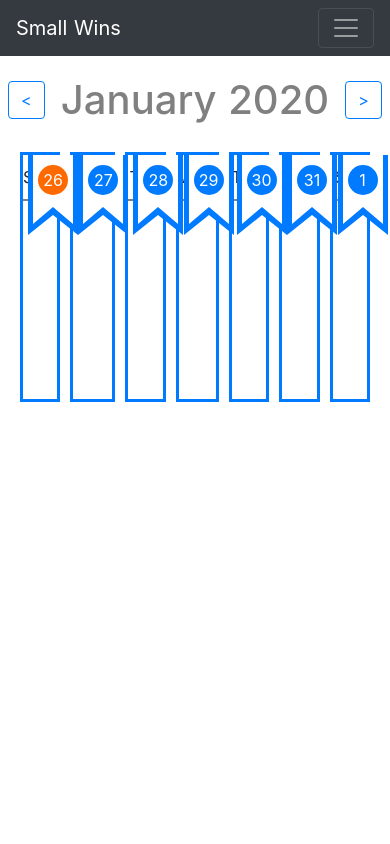
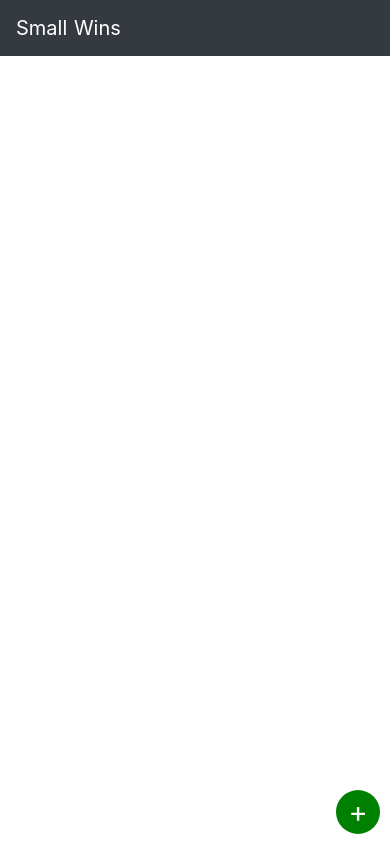
Before and after one commit to WesBosman/small-wins, a Nuxt app: page / in a window 390 px wide. Built offline with nearby package versions, Linux system fonts and the light colour scheme.

Commit message:
Created a mobile view to store categories of items and hooked it up to vuex using local storage.

```diff
--- a/components/Calendar.vue
+++ b/components/Calendar.vue
@@ -6,15 +6,15 @@
             <b-button variant="outline-primary" type="button" v-on:click="nextWeek">{{">"}}</b-button>
         </h1>
         <div class="calendar-view">
+            <div class="calendar-weekday-headers" v-for="(day) in dayAbbreviations" :key="day">
+                <div class="calendar-weekday-header">{{ day }}</div>
+            </div>
             <div class="calendar-weekday" v-for="(day, index) in dayAbbreviations" :key="index">
                 <div class="calendar-banner"></div>
                 <div class="calendar-day-banner"></div>
                 <span class="calendar-day" v-bind:class="isToday(numberedDaysOfWeek[index])">
                     {{ numberedDaysOfWeek[index] }}
                 </span>
-                <div class="calendar-weekday-header">
-                    {{ day }}
-                </div>
                 <div class="calendar-weekday-content">
 
                 </div>
@@ -23,6 +23,7 @@
     </div>
 </template>
 <script>
+const today = new Date();
 
 export default {
     computed: {
@@ -81,6 +82,8 @@ export default {
     data() {
         return {
             startDate: new Date(),
+            currentMonth: today.getMonth(),
+            currentYear: today.getFullYear(),
             daysOfTheWeek: ["Sunday", "Monday", "Tuesday", "Wednesday", "Thursday", "Friday", "Saturday"],
         };
     },
@@ -102,9 +105,20 @@ export default {
             this.startDate = new Date(year, month, day);
         },
         isToday: function(day){
-            let now = new Date().getDate();
+            let nowDay   = new Date().getDate();
+            let nowMonth = new Date().getMonth();
+            let nowYear  = new Date().getFullYear();
 
-            return day === now ? "today" : "";
+            let nowDate = new Date(nowYear, nowMonth, nowDay);
+            let todaysDate = new Date(this.currentYear, this.currentMonth, day);
+            console.log("Now Date: ", nowDate);
+            console.log("Todays Date: ", todaysDate);
+
+            let datesEqual = nowDate.getMonth() === todaysDate.getMonth() &&
+                            nowDate.getFullYear() === todaysDate.getFullYear() &&
+                            nowDate.getDate() === todaysDate.getDate();
+
+            return datesEqual ? "today" : "";
         }
     }
 }
@@ -164,7 +178,7 @@ export default {
 }
 .calendar-weekday {
   border: 3px solid #007bff;
-  height: 250px;
+  height: 200px;
 }
 .calendar-weekday-header {
   display: flex;
@@ -172,6 +186,7 @@ export default {
   align-items: center;
   padding-top: 10px;
   padding-bottom: 10px;
-  border-bottom: 2px dashed gray;
+  margin-bottom: 10px;
+  border: 2px dashed gray;
 }
 </style>
--- /dev/null
+++ b/components/CategoryList.vue
@@ -0,0 +1,22 @@
+<template>
+    <div>
+        <b-list-group :key="category.title" v-for="category in categories">
+            <b-list-group-item>{{category.title}}</b-list-group-item>
+        </b-list-group>
+    </div>
+</template>
+<script>
+export default {
+    computed: {
+        categories() {
+            return this.$store.state.categories.list;
+        }
+    },
+    data() {
+        return {
+        };
+    }
+}
+</script>
+<style>
+</style>
--- /dev/null
+++ b/components/CategoryModal.vue
@@ -0,0 +1,38 @@
+<template>
+    <b-modal id="add-category-modal-id" title="Add Category" centered>
+        <b-form>
+            <b-form-group
+                id="title"
+                label="Title"
+                label-for="title"
+                description="A title for your category">
+                <b-form-input v-model="title"></b-form-input>
+            </b-form-group>
+        </b-form>
+        <div class="flex" slot="modal-footer">
+            <b-button type="reset" @click="onReset" variant="danger">Reset</b-button>
+            <b-button type="submit" @click="onSubmit" variant="primary">Submit</b-button>
+        </div>
+    </b-modal>
+</template>
+<script>
+export default {
+    methods: {
+        onSubmit(event) {
+            event.preventDefault();
+            this.$store.commit('categories/add', this.title)
+            this.$bvModal.hide('add-category-modal-id');
+            this.title = '';
+        },
+        onReset() {
+            this.title = '';
+        }
+    },
+    data() {
+        return {
+            categories: [],
+            title: ''
+        };
+    }
+}
+</script>
--- /dev/null
+++ b/components/FloatingButton.vue
@@ -0,0 +1,28 @@
+<template>
+    <div class="floating-button" @click="() => this.$emit('add-category-clicked')">
+      +
+    </div>
+</template>
+<script>
+export default {
+    data() {
+        return {
+
+        };
+    }
+}
+</script>
+<style>
+.floating-button {
+  position: absolute;
+  color: white;
+  text-align: center;
+  font-size: 29px;
+  width: 44px;
+  height: 44px;
+  bottom: 10px;
+  right: 10px;
+  background-color: green;
+  border-radius: 50%;
+}
+</style>
--- /dev/null
+++ b/components/NavBar.vue
@@ -0,0 +1,15 @@
+<template>
+    <b-navbar toggleable="lg" type="dark" variant="dark">
+      <b-navbar-brand href="#">Small Wins</b-navbar-brand>
+    </b-navbar>
+</template>
+<style>
+/* Style */
+</style>
+<script>
+export default {
+    data() {
+        return {};
+    }
+}
+</script>
--- a/package.json
+++ b/package.json
@@ -13,17 +13,17 @@
   },
   "dependencies": {
     "@fortawesome/fontawesome-free": "^5.12.0",
-    "@nuxtjs/axios": "^5.3.6",
+    "@nuxtjs/axios": "^5.13.6",
     "@nuxtjs/dotenv": "^1.4.0",
     "@nuxtjs/pwa": "^3.0.0-0",
     "bootstrap": "^4.1.3",
     "bootstrap-vue": "^2.0.0",
-    "nuxt": "^2.0.0"
+    "nuxt": "^2.15.8"
   },
   "devDependencies": {
     "@vue/test-utils": "^1.0.0-beta.27",
     "babel-jest": "^24.1.0",
     "jest": "^24.1.0",
-    "vue-jest": "^4.0.0-0"
+    "vue-jest": "^4.0.1"
   }
 }
--- a/pages/index.vue
+++ b/pages/index.vue
@@ -1,35 +1,34 @@
 <template>
   <div class="container-fluid">
-    <b-navbar toggleable="lg" type="dark" variant="dark">
-      <b-navbar-brand href="#">Small Wins</b-navbar-brand>
+    <NavBar></NavBar>
+    <CategoryList></CategoryList>
+    <FloatingButton @add-category-clicked="this.addCategoryButtonClicked"></FloatingButton>
 
-      <b-navbar-toggle target="nav-collapse"></b-navbar-toggle>
-
-      <b-collapse id="nav-collapse" is-nav>
-        <!-- Right aligned nav items -->
-        <b-navbar-nav class="ml-auto">
-          <b-nav-item-dropdown right>
-            <!-- Using 'button-content' slot -->
-            <template v-slot:button-content>
-              <em>User</em>
-            </template>
-            <b-dropdown-item href="#">Profile</b-dropdown-item>
-            <b-dropdown-item href="#">Sign Out</b-dropdown-item>
-          </b-nav-item-dropdown>
-        </b-navbar-nav>
-      </b-collapse>
-    </b-navbar>
-
-    <my-calendar></my-calendar>
+    <!-- Modals -->
+    <AddCategoryModal/>
   </div>
 </template>
 
 <script>
-import Calendar from '~/components/Calendar.vue';
+import NavBar from '~/components/NavBar.vue';
+import CategoryList from '~/components/CategoryList.vue';
+import FloatingButton from '~/components/FloatingButton.vue';
+import AddCategoryModal from '~/components/CategoryModal.vue';
 
 export default {
   components: {
-    'my-calendar': Calendar
+    NavBar,
+    CategoryList,
+    FloatingButton,
+    AddCategoryModal
+  },
+  methods: {
+    addCategoryButtonClicked: function() {
+      this.$bvModal.show('add-category-modal-id');
+    },
+    closeAddCategoryModal: function() {
+      this.$bvModal.hide('add-category-modal-id');
+    }
   },
   data() {
     return {
@@ -43,6 +42,8 @@ export default {
 .container-fluid {
   padding-left: 0px;
   padding-right: 0px;
+  height: 100vh;
+  overflow-y: scroll;
 }
 
 .container {
--- /dev/null
+++ b/store/categories.js
@@ -0,0 +1,16 @@
+export const state = () => ({
+    list: JSON.parse(localStorage.getItem('categories')) || []
+});
+
+export const mutations = {
+    add(state, title) {
+        state.list.push({
+            title
+        });
+        localStorage.setItem('categories', JSON.stringify(state.list));
+    },
+    remove(state, { title }) {
+        state.list.splice(state.list.indexOf(title), 1);
+        localStorage.setItem('categories', JSON.stringify(state.list));
+    },
+};
```
Also changed, not shown: 1 other file (tests, documents, lock files or other folders).
